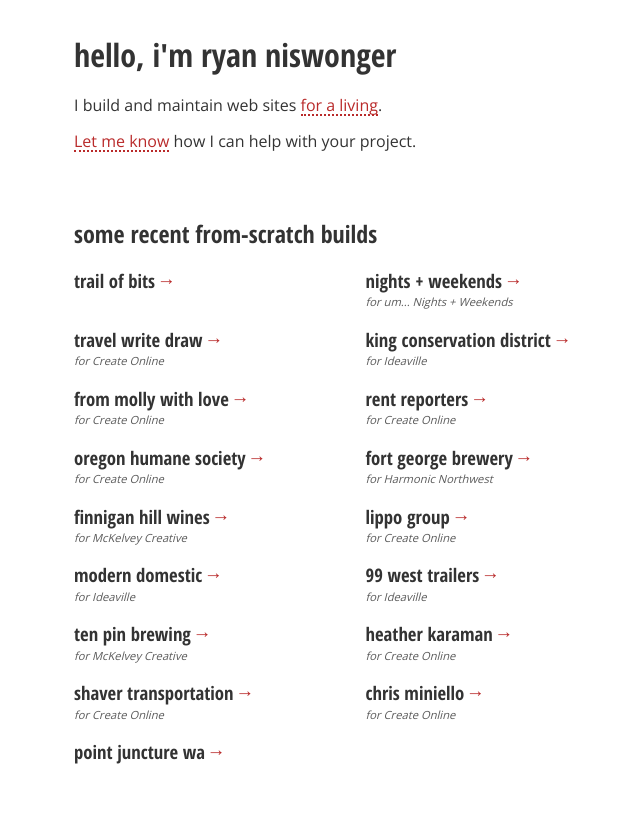
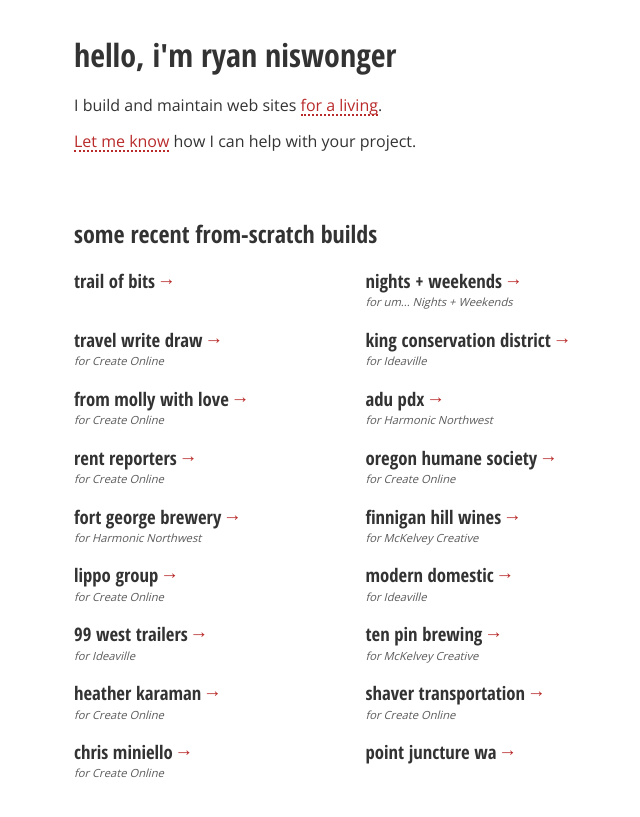
Before and after one commit to rniswonger/rniswonger.github.io, a Jekyll site: the page built from index.html, in a window 1280 px wide. Shown: the top 817 px of the page, without its empty margins (291-931 px from the left). Built offline with Jekyll 4.4.1, drawn with Linux system fonts in a browser that asks for light colours; nearby versions of some CDN libraries.

Commit message:
Add ADU PDX

```diff
--- a/index.html
+++ b/index.html
@@ -34,6 +34,12 @@
       <h3><a href="https://frommollywithlove.com/" target="_blank">From Molly with Love</a></h3>
       <div class="details">
         <div class="for">for <a target="_blank" href="http://createonline.com/">Create Online</a></div>
+      </div>
+    </li>
+    <li>
+      <h3><a href="http://adupdx.com" target="_blank">ADU PDX</a></h3>
+      <div class="details">
+        <div class="for">for <a target="_blank" href="http://www.harmonicnw.com/">Harmonic Northwest</a></div>
       </div>
     </li>
     <li>
```
